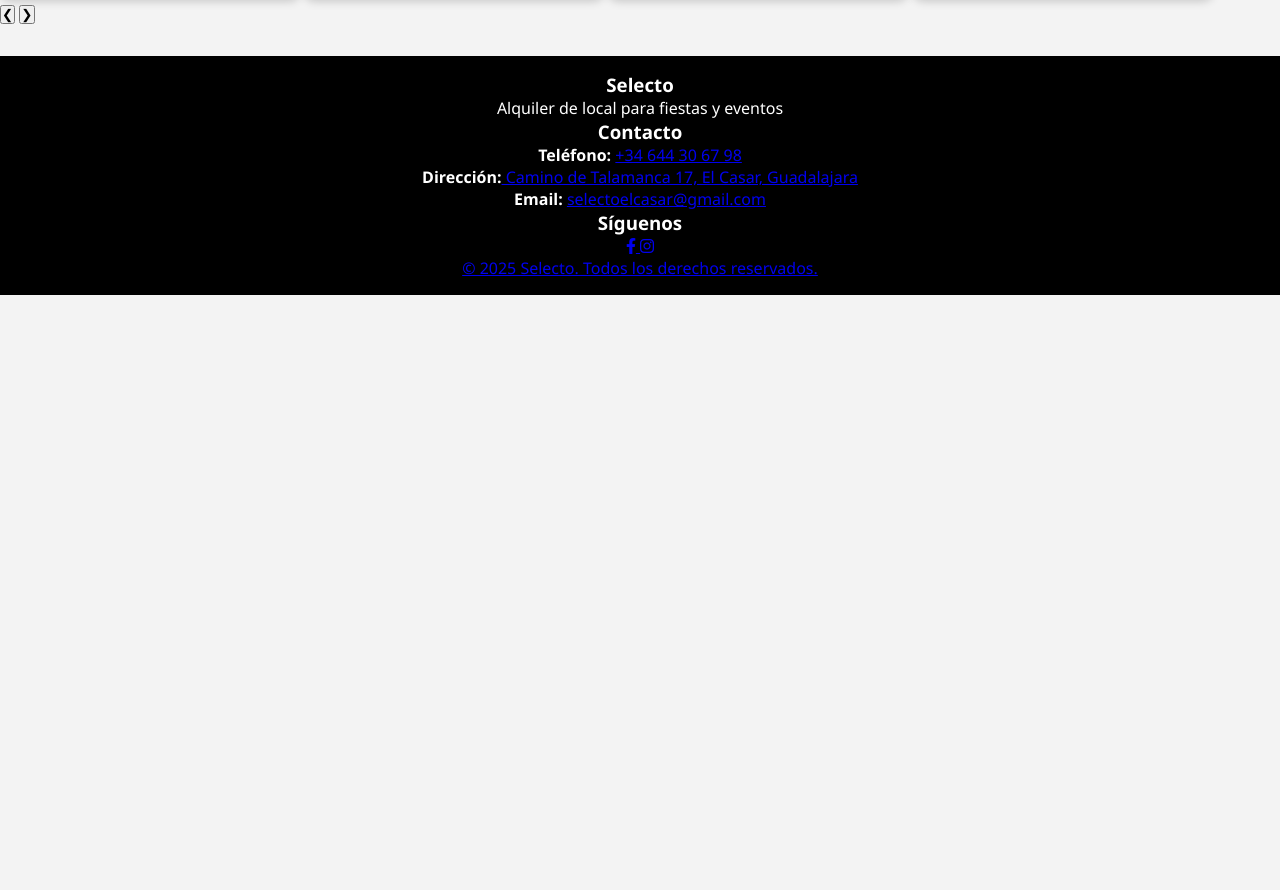
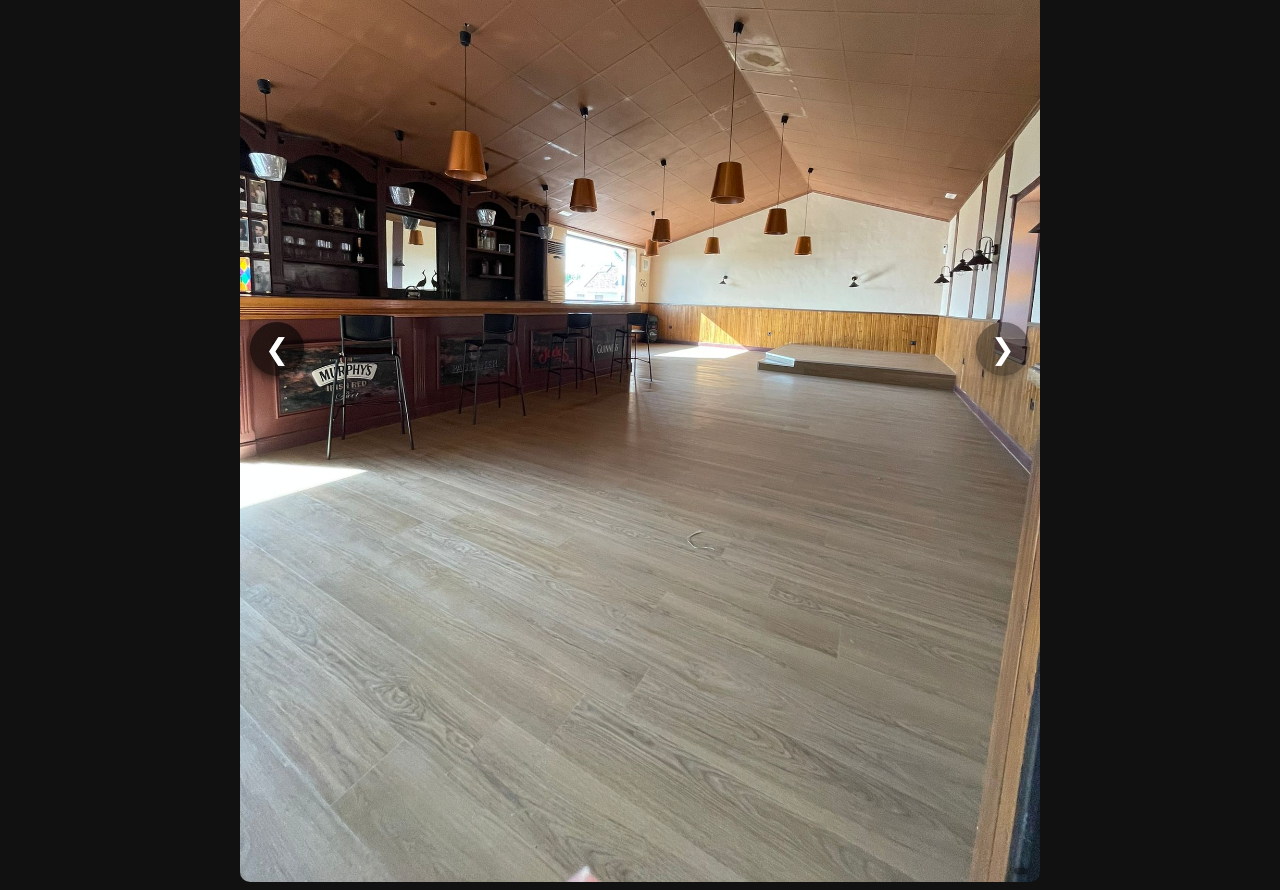
Before and after one commit to selectofiesta/elcasar, a plain HTML site: page galeria.html in a window 1280 px wide. Shown: the part 890-1780 px from the top of the page. Before the commit the page ends 1185 px from the top, so only its background shows below. Drawn offline with Linux system fonts and the light colour scheme.

Commit message:
Update styles.css

```diff
--- a/styles.css
+++ b/styles.css
@@ -12,6 +12,16 @@
     padding: 0;
   }
 
+  h1 {
+    font-size: 48px;
+    font-weight: bold;
+    color: var(--oro);
+  }
+
+  h2 {
+    font-size: 36px;
+    color: var(--oro);
+  }
   body {
     font-family: 'Segoe UI', sans-serif;
     background-color: var(--gris);
@@ -77,6 +87,89 @@
     object-fit: contain;
   }
 
+  .footer {
+  background-color: var(--morado-oscuro);
+  color: #eee;
+  padding: 40px 20px 20px;
+  font-family: Arial, sans-serif;
+}
+
+.footer-container {
+  display: flex;
+  flex-wrap: wrap;
+  justify-content: space-between;
+  max-width: 1200px;
+  margin: 0 auto;
+}
+
+.footer-info, .footer-contact, .footer-social {
+  flex: 1 1 250px;
+  margin: 10px;
+}
+
+.footer h3 {
+  font-size: 1.8rem;
+  margin-bottom: 10px;
+  color: var(--oro);
+}
+
+.footer-contact h4,
+.footer-social h4 {
+  margin-bottom: 15px;
+  font-size: 1.3rem;
+  color: #f39c12;
+}
+
+.footer-contact p,
+.footer-contact a {
+  font-size: 1rem;
+  color: #ddd;
+  margin: 5px 0;
+  text-decoration: none;
+  text-align: left
+}
+
+.footer-contact a:hover {
+  color: #f39c12;
+  text-decoration: underline;
+}
+
+.footer-social a {
+  font-size: 1.5rem;
+  margin-right: 15px;
+  color: #ddd;
+  transition: color 0.3s ease;
+}
+
+.footer-social a:hover {
+  color: #f39c12;
+}
+
+.footer-bottom {
+  text-align: center;
+  margin-top: 25px;
+  font-size: 0.9rem;
+  color: #666;
+  border-top: 1px solid #444;
+  padding-top: 15px;
+}
+
+/* Responsive */
+@media (max-width: 768px) {
+  .footer-container {
+    flex-direction: column;
+    text-align: center;
+  }
+
+  .footer-info, .footer-contact, .footer-social {
+    margin: 15px 0;
+  }
+
+  .footer-social a {
+    margin: 0 10px;
+  }
+}
+
   /* SECCIÓN DE INICIO CON IMAGEN DE FONDO */
   .hero {
     background-image: url("fondoselecto.jpg");
@@ -107,10 +200,6 @@
     z-index: 2;
   }
 
-  .hero h1 {
-    font-size: 3rem;
-    margin-bottom: 1rem;
-  }
 
   .hero p {
     font-size: 1.3rem;
@@ -253,21 +342,138 @@
 
 /* Carrusel de imágenes de la galería */
 .carousel-section {
-  padding: 2rem 0;
-  background-color: var(--gris);
+  padding: 2rem;
+  background-color: #111;
+  display: flex;
+  justify-content: center;
+  align-items: center;
+  flex-direction: column;
 }
 
-.carousel {
+.carousel-container {
+  position: relative;
+  width: 90%;
+  max-width: 800px;
+  overflow: hidden;
+}
+
+.carousel-counter {
+  position: absolute;
+  bottom: 8px;
+  right: 12px;
+  color: #fff;
+  background-color: rgba(0, 0, 0, 0.5);
+  padding: 3px 7px;
+  border-radius: 10px;
+  font-size: 0.8rem;
+  font-weight: 500;
+  font-family: 'Segoe UI', Tahoma, Geneva, Verdana, sans-serif;
+  user-select: none;
+  box-shadow: 0 0 5px rgba(0,0,0,0.7);
+  pointer-events: none;
+  max-width: 50px;
+  text-align: center;
+  white-space: nowrap;
+}
+
+.carousel-track {
   display: flex;
-  justify-content: center;
-  gap: 1rem;
-  flex-wrap: wrap;
+  transition: transform 0.5s ease-in-out;
 }
 
 .carousel-img {
-  width: 300px;
-  height: 200px;
+  min-width: 100%;
+  height: auto;
   object-fit: cover;
   border-radius: 10px;
-  box-shadow: 0 4px 10px rgba(0, 0, 0, 0.2);
 }
+
+.carousel-button, .carousel-btn {
+  position: absolute;
+  top: 50%;
+  transform: translateY(-50%);
+  background-color: rgba(0, 0, 0, 0.4);
+  border: none;
+  color: #fff;
+  font-size: 1.8rem;
+  padding: 10px 15px;
+  cursor: pointer;
+  border-radius: 50%;
+  box-shadow: 0 4px 8px rgba(0,0,0,0.3);
+  transition: background-color 0.3s ease, transform 0.2s ease;
+  user-select: none;
+  z-index: 10;
+}
+
+.carousel-button:hover, .carousel-btn:hover {
+  background-color: rgba(0, 0, 0, 0.7);
+  transform: translateY(-50%) scale(1.1);
+}
+
+.carousel-button:active, .carousel-btn:active {
+  transform: translateY(-50%) scale(0.95);
+}
+
+.carousel-button.left, .carousel-btn.prev {
+  left: 10px;
+}
+
+.carousel-button.right, .carousel-btn.next {
+  right: 10px;
+}
+
+.carousel-section h2 {
+  margin-bottom: 2%;
+}
+
+@keyframes fadeIn {
+  from {
+    opacity: 0;
+    transform: scale(0.95);
+  }
+  to {
+    opacity: 1;
+    transform: scale(1);
+  }
+}
+
+/* ======== MENU HAMBURGUESA - SOLO CAMBIOS NECESARIOS ======== */
+
+.menu-toggle {
+  display: none;
+  flex-direction: column;
+  cursor: pointer;
+}
+
+.menu-toggle .bar {
+  width: 25px;
+  height: 3px;
+  background-color: #333;
+  margin: 4px 0;
+  transition: 0.3s;
+}
+
+/* ======== RESPONSIVE ======== */
+
+@media (max-width: 768px) {
+  .nav-links {
+    display: none;
+    position: absolute;
+    top: 70px;
+    right: 20px;
+    background-color: var(--morado-oscuro);
+    flex-direction: column;
+    gap: 10px;
+    padding: 15px;
+    border-radius: 10px;
+    box-shadow: 0 2px 10px rgba(0, 0, 0, 0.1);
+  }
+
+  .nav-links.show {
+    display: flex;
+  }
+
+  .menu-toggle {
+    display: flex;
+  }
+}
```
